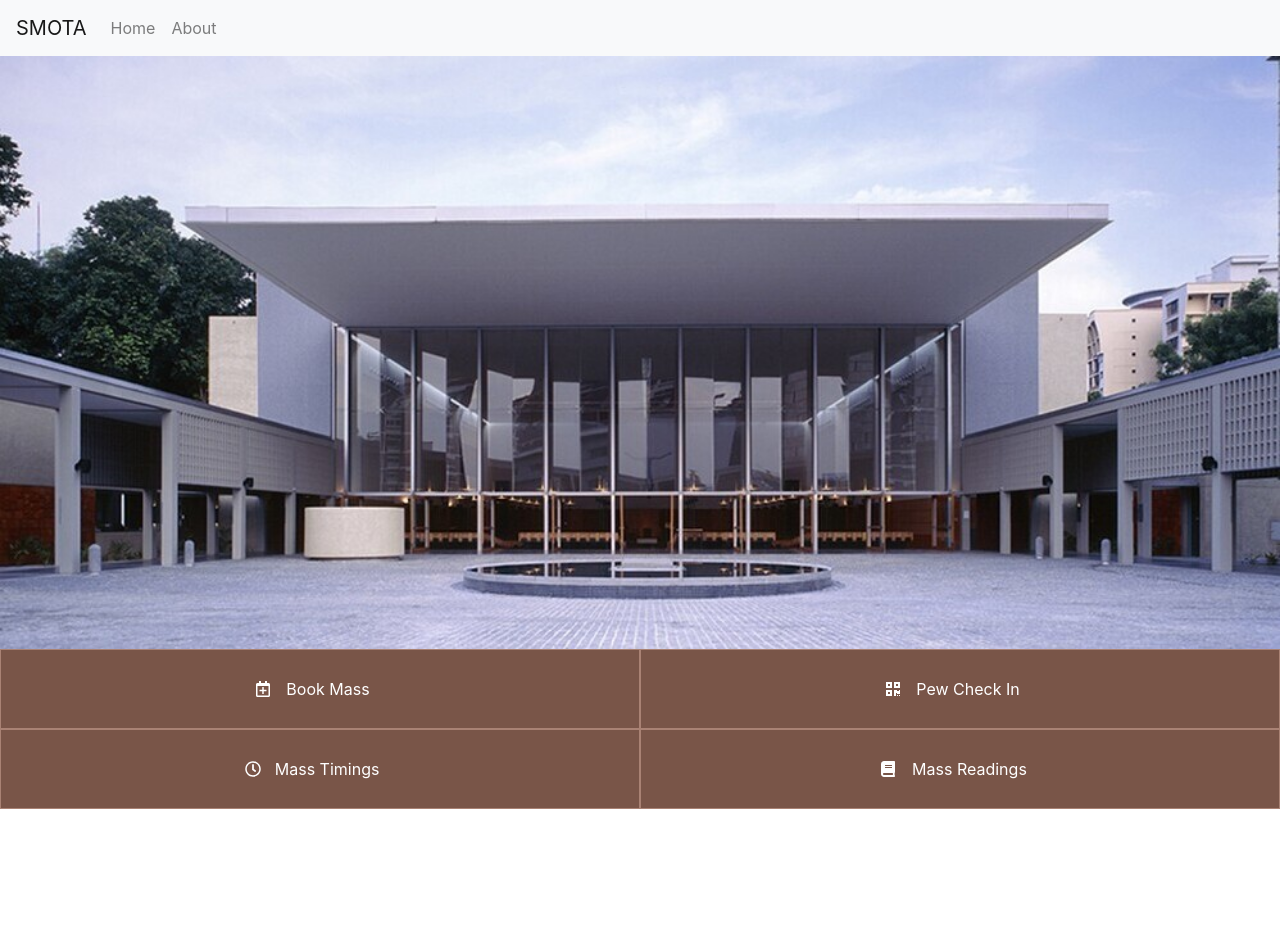
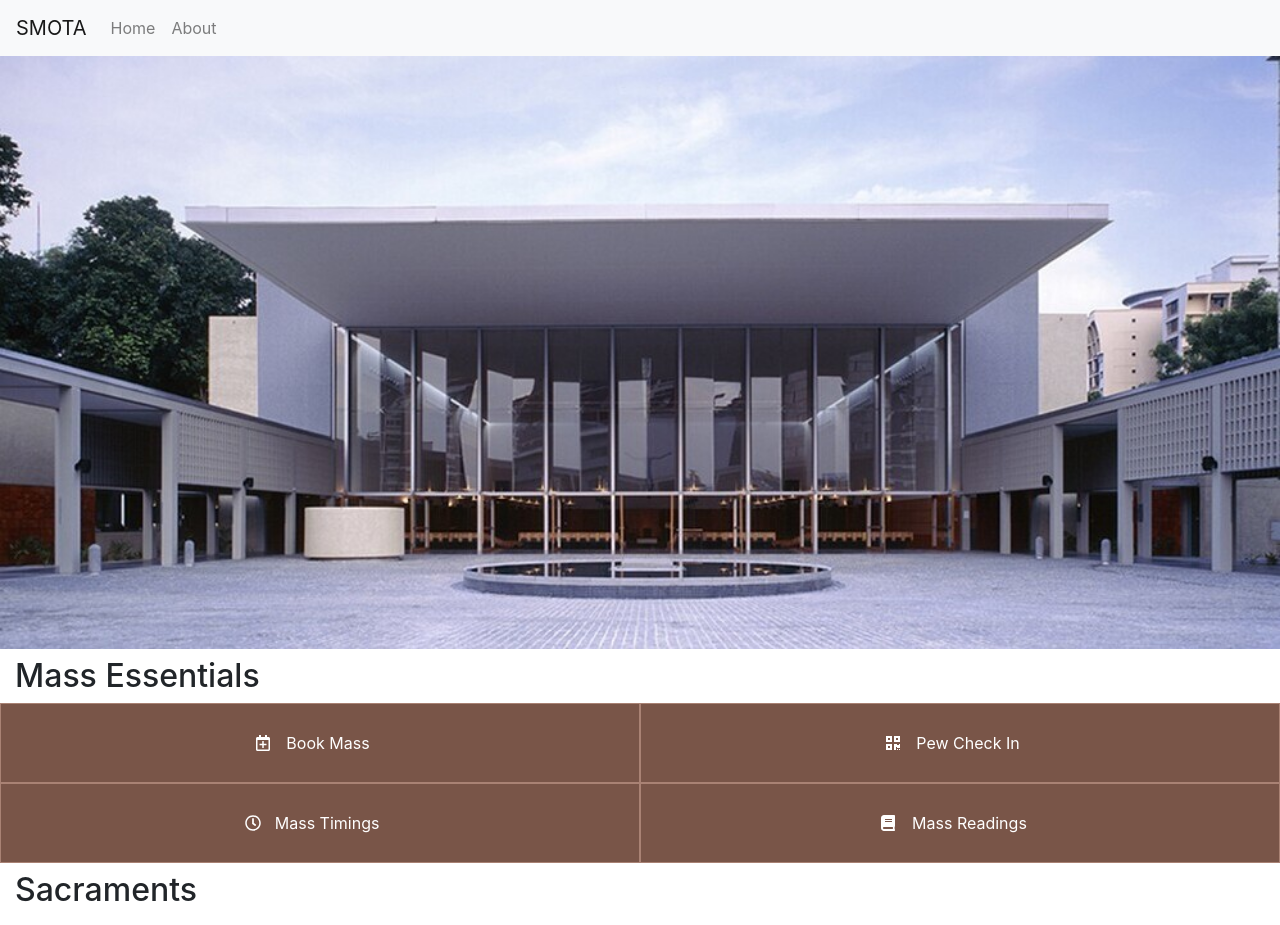
Before and after one commit to ashiswin/SMOTA-Web-App, a React (Create React App) app: page / in a window 1280 px wide. Before the commit the page ends 809 px from the top, so only its background shows below. Built offline with nearby package versions, Linux system fonts and the light colour scheme.

Commit message:
Split dummy links into categories
Split up the dummy links by category and added the ability to render multiple grids with titles.

```diff
--- a/src/components/LinkGrid.tsx
+++ b/src/components/LinkGrid.tsx
@@ -1,32 +1,44 @@
+import { Icon } from "@fortawesome/fontawesome-svg-core";
 import React from "react";
-import { Container, Row } from "react-bootstrap";
-import { DummyLinks } from "../dummy/DummyHomeScreenLinkProvider";
+import { Col, Container, Row } from "react-bootstrap";
+import { Link } from "../dummy/DummyHomeScreenLinkProvider";
 import LinkGridItem from "./LinkGridItem";
 
-const LinkGrid: React.FC = () => {
+interface Props {
+  header: string
+  links: Link[]
+}
+
+const LinkGrid: React.FC<Props> = ({header, links}) => {
     let linkPairs = [];
 
-    for(var i = 0; i < DummyLinks.length; i += 2)
+    // Split the list of links into pairs
+    for(var i = 0; i < links.length; i += 2)
     {
-      linkPairs.push(DummyLinks.slice(i, i + 2));
+      linkPairs.push(links.slice(i, i + 2));
     }
 
-    let links = linkPairs.map((pair) => {
+    let linkComponents = linkPairs.map((pair) => {
         return(
             <Row style={{margin: 0}}>
                 <LinkGridItem title={pair[0].title} url={pair[0].url} icon={pair[0].iconName}/>
                 {
                     pair.length > 1
-                        ? <LinkGridItem  title={pair[1].title} url={pair[1].url} icon={pair[1].iconName}/>
-                        : null
+                      ? <LinkGridItem  title={pair[1].title} url={pair[1].url} icon={pair[1].iconName}/>
+                      : null
                 }
             </Row>
         );
       })
 
     return(
-        <Container fluid style={{padding: 0}}>
-          {links}
+        <Container fluid style={{padding: 0, marginBottom: 8}}>
+          <Row style={{margin: 0}}>
+            <Col xs={12}>
+            <h2>{header}</h2>
+            </Col>
+          </Row>
+          {linkComponents}
         </Container>
     );
 }
--- a/src/dummy/DummyHomeScreenLinkProvider.js
+++ /dev/null
@@ -1,26 +0,0 @@
-import { icon } from '@fortawesome/fontawesome-svg-core';
-import { faQrcode, faBook } from '@fortawesome/free-solid-svg-icons';
-import { far } from '@fortawesome/free-regular-svg-icons';
-
-export const DummyLinks = [
-  {
-    iconName: icon(far.faCalendarPlus),
-    title: 'Book Mass',
-    url: 'https://mycatholic.sg',
-  },
-  {
-    iconName: icon(faQrcode),
-    title: 'Pew Check In',
-    url: 'https://docs.google.com/forms/d/e/1FAIpQLSfJJkhD56UVS3J4t7UgSmwCLu6sEhHWKi-i4tajsUSSn_4Fcg/viewform',
-  },
-  {
-    iconName: icon(far.faClock),
-    title: 'Mass Timings',
-    url: 'https://www.stmary.sg/web/index.php/news-events/timings',
-  },
-  {
-    iconName: icon(faBook),
-    title: 'Mass Readings',
-    url: 'http://www.usccb.org/bible/readings',
-  },
-];
--- /dev/null
+++ b/src/dummy/DummyHomeScreenLinkProvider.tsx
@@ -0,0 +1,40 @@
+import { Icon, icon } from '@fortawesome/fontawesome-svg-core';
+import { faQrcode, faBook } from '@fortawesome/free-solid-svg-icons';
+import { far } from '@fortawesome/free-regular-svg-icons';
+
+export interface Link {
+  iconName: Icon;
+  title: string;
+  url: string;
+};
+
+export const DummyCategories = [
+  "Mass Essentials",
+  "Sacraments"
+];
+
+export const DummyLinks: {[index: string]: Link[]} = {
+  "Mass Essentials": [
+    {
+      iconName: icon(far.faCalendarPlus),
+      title: 'Book Mass',
+      url: 'https://mycatholic.sg',
+    },
+    {
+      iconName: icon(faQrcode),
+      title: 'Pew Check In',
+      url: 'https://docs.google.com/forms/d/e/1FAIpQLSfJJkhD56UVS3J4t7UgSmwCLu6sEhHWKi-i4tajsUSSn_4Fcg/viewform',
+    },
+    {
+      iconName: icon(far.faClock),
+      title: 'Mass Timings',
+      url: 'https://www.stmary.sg/web/index.php/news-events/timings',
+    },
+    {
+      iconName: icon(faBook),
+      title: 'Mass Readings',
+      url: 'http://www.usccb.org/bible/readings',
+    },
+  ],
+  "Sacraments": [],
+};
--- a/src/screens/HomeScreen.tsx
+++ b/src/screens/HomeScreen.tsx
@@ -1,17 +1,23 @@
 import React from "react";
 import smota_large from "../assets/img/smota-jumbotron.jpg";
 import LinkGrid from "../components/LinkGrid";
+import { DummyCategories, DummyLinks } from "../dummy/DummyHomeScreenLinkProvider";
 
-const HomeScreen: React.FC = () => (
-    <div>
-        <img src={smota_large} style={styles.image} alt="St Mary of the Angels Singapore" />
-        <LinkGrid />
-    </div>
-);
+const HomeScreen: React.FC = () => {
+    let gridComponents = DummyCategories.map((category) =>
+        <LinkGrid links={DummyLinks[category]} header={category} />);
+    return(
+        <div>
+            <img src={smota_large} style={styles.image} alt="St Mary of the Angels Singapore" />
+            {gridComponents}
+        </div>
+    );
+}
 
 const styles = {
     image: {
-        width: "100%"
+        width: "100%",
+        marginBottom: 8,
     }
 }
 
```
